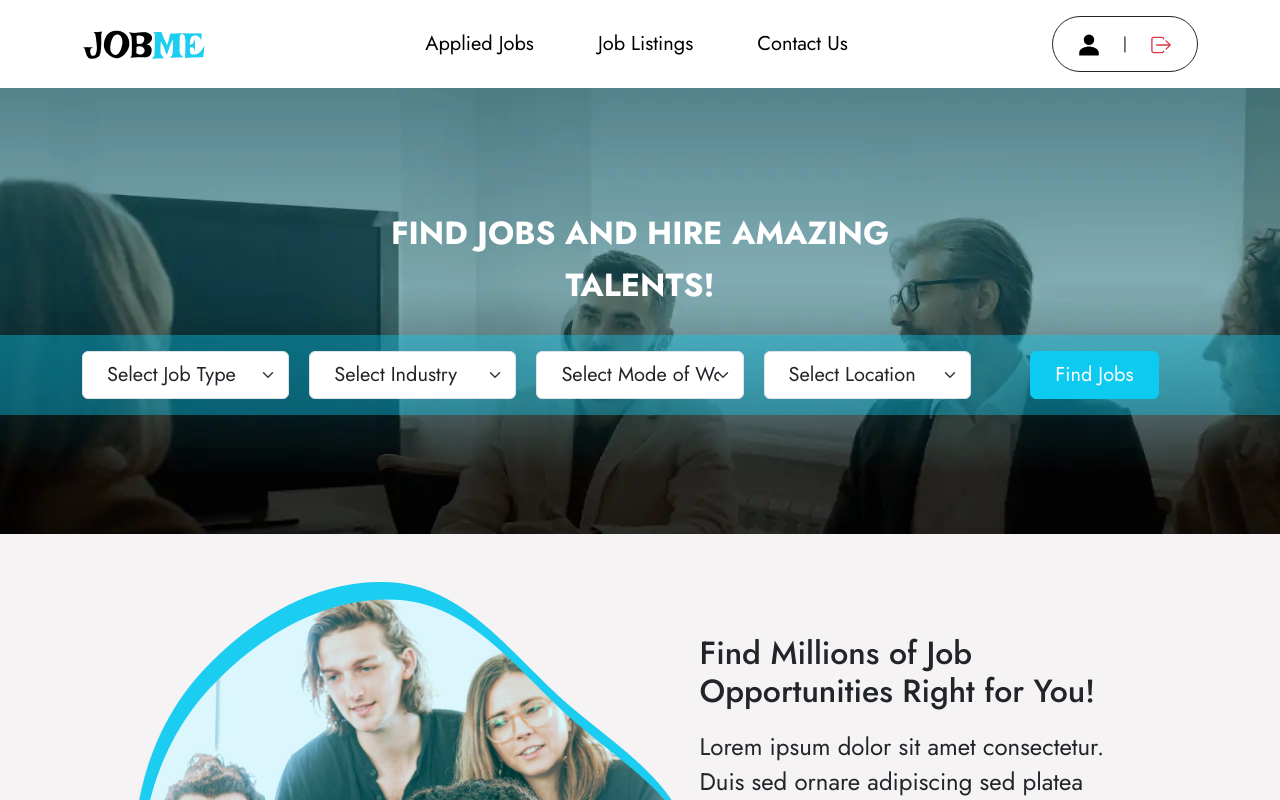
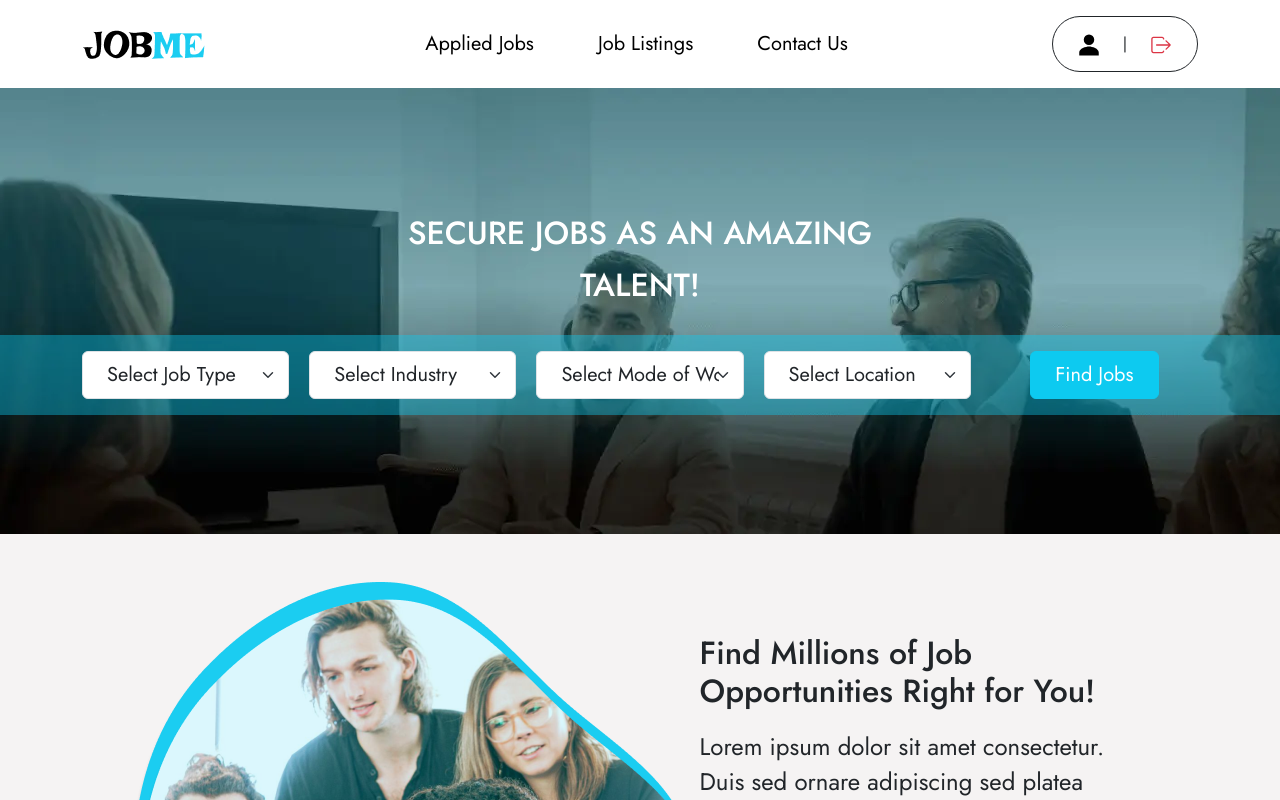
Before and after one commit to Muba-rak/Jobme-client-starter, a React (Vite) app: page / in a window 1280 px wide. Shown: the top 800 px of the page. Built offline with nearby package versions, Linux system fonts and the light colour scheme.

Commit message:
refactor: changed hero content

```diff
--- a/src/components/Footer.jsx
+++ b/src/components/Footer.jsx
@@ -15,7 +15,7 @@ const Footer = () => {
   ];
   return (
     <footer className="border border-start-0 border-end-0 border-top-2 border-secondary border-bottom-2 py-5 my-5">
-      <div className="container d-lg-flex justify-content-between align-items-center">
+      <div className="container d-flex justify-content-between align-items-center">
         <div>
           <Link to="/">
             <img src={logo} alt="Logo" />
--- a/src/components/HomeComponents/Hero.jsx
+++ b/src/components/HomeComponents/Hero.jsx
@@ -7,8 +7,8 @@ const Hero = () => {
   return (
     <div className="hero-section">
       <div>
-        <h1 className="text-white mainfont text-center fw-bold mb-4">
-          FIND JOBS AND HIRE AMAZING <br /> TALENTS!
+        <h1 className="text-white mainfont text-center fw-medium mb-4">
+          SECURE JOBS AS AN AMAZING <br /> TALENT!
         </h1>
         <div className="d-none d-lg-block">
           <SearchForm />
```
